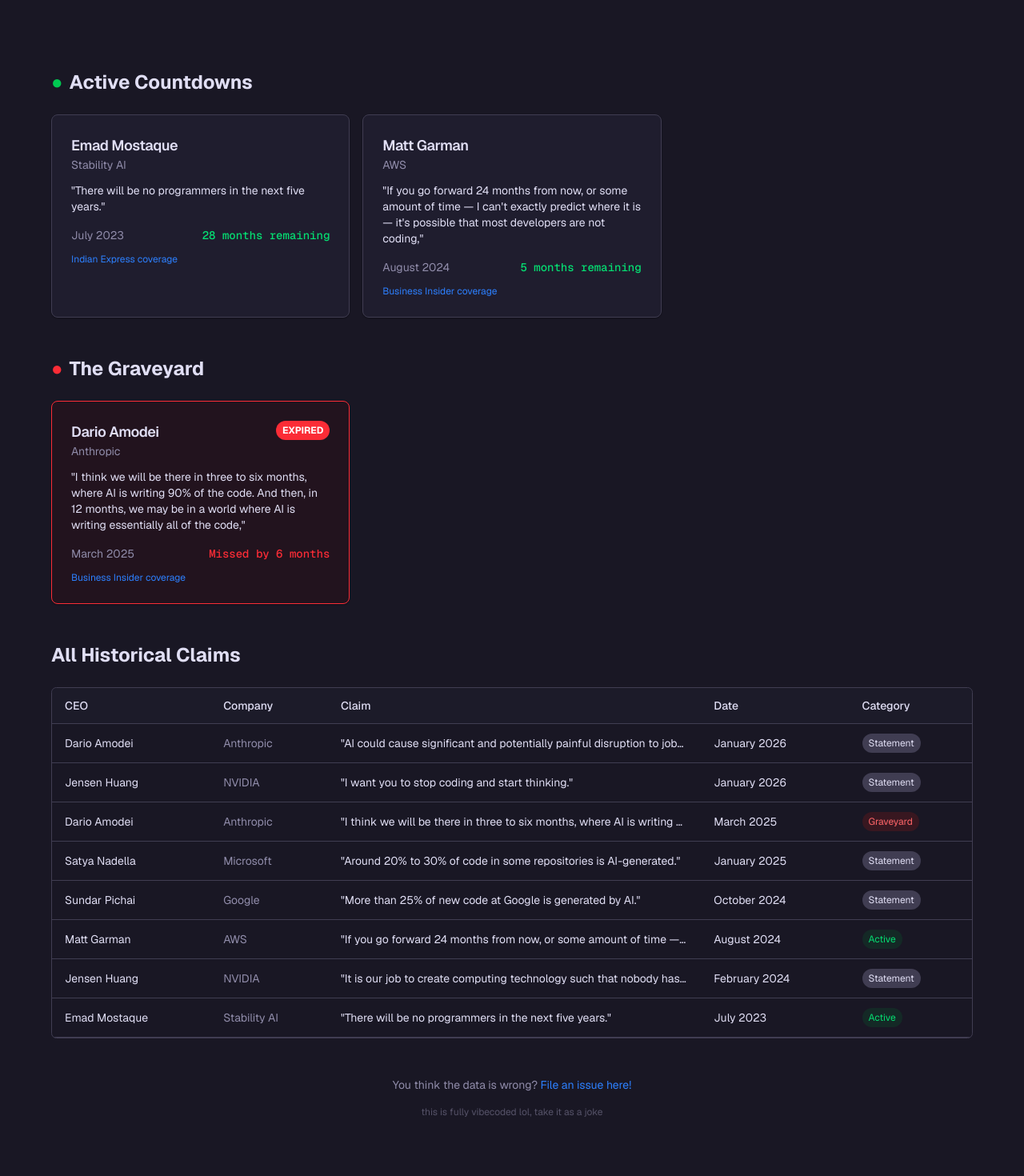
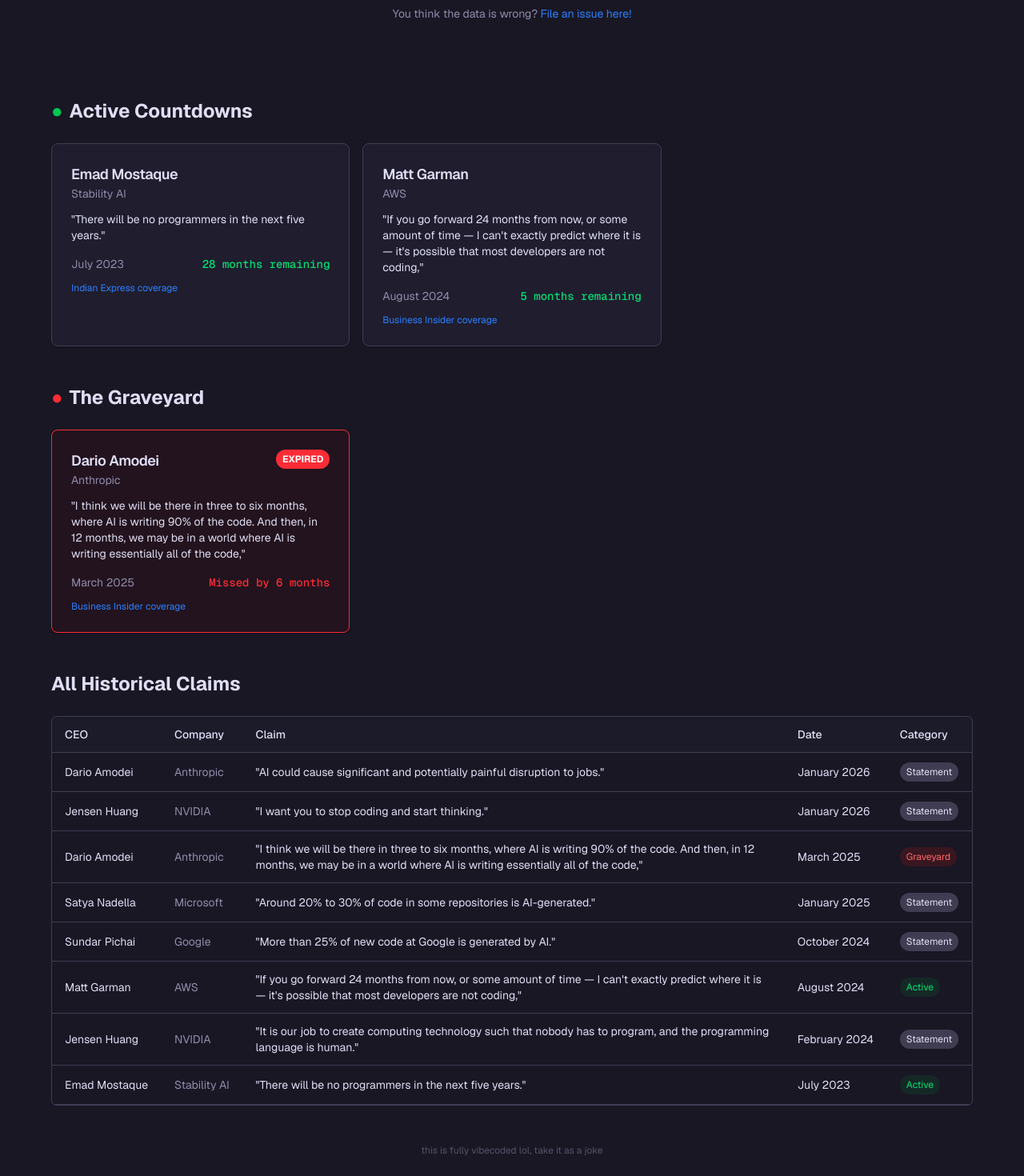
Before and after one commit to prathamdupare/ceo-hype-tracker, a Next.js app: page / in a window 1280 px wide. Shown: the part 277-1747 px from the top of the page at 80% size. Before the commit the page ends 1699 px from the top, so only its background shows below. Built offline with nearby package versions, Linux system fonts and the light colour scheme.

Commit message:
Move issue link below hero text

```diff
--- a/app/page.tsx
+++ b/app/page.tsx
@@ -159,6 +159,17 @@
               months since the last &quot;AI will replace programmers&quot;
               claim.
             </span>
+            <span className="mt-4 text-sm text-muted-foreground">
+              You think the data is wrong?{" "}
+              <a
+                href="https://github.com/prathamdupare/ceo-hype-tracker/issues"
+                target="_blank"
+                rel="noopener noreferrer"
+                className="text-blue-500 hover:underline"
+              >
+                File an issue here!
+              </a>
+            </span>
           </div>
         </section>
 
@@ -265,7 +276,7 @@
                       {claim.company}
                     </td>
                     <td
-                      className="max-w-xs truncate px-4 py-3 text-sm"
+                      className="max-w-xs truncate px-4 py-3 text-sm xl:max-w-2xl xl:break-words xl:whitespace-normal"
                       title={claim.claim}
                     >
                       &quot;{claim.claim}&quot;
@@ -313,18 +324,7 @@
         </section>
 
         <footer className="mt-12 text-center text-sm text-muted-foreground">
-          <p>
-            You think the data is wrong?{" "}
-            <a
-              href="https://github.com/prathamdupare/ceo-hype-tracker/issues"
-              target="_blank"
-              rel="noopener noreferrer"
-              className="text-blue-500 hover:underline"
-            >
-              File an issue here!
-            </a>
-          </p>
-          <p className="mt-4 text-xs opacity-50">
+          <p className="text-xs opacity-50">
             this is fully vibecoded lol, take it as a joke
           </p>
         </footer>
```
